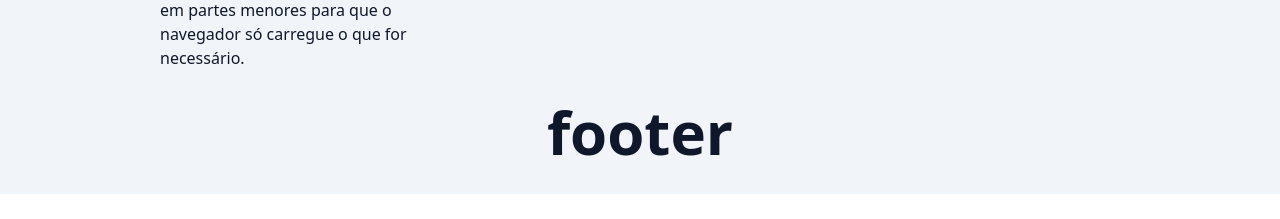
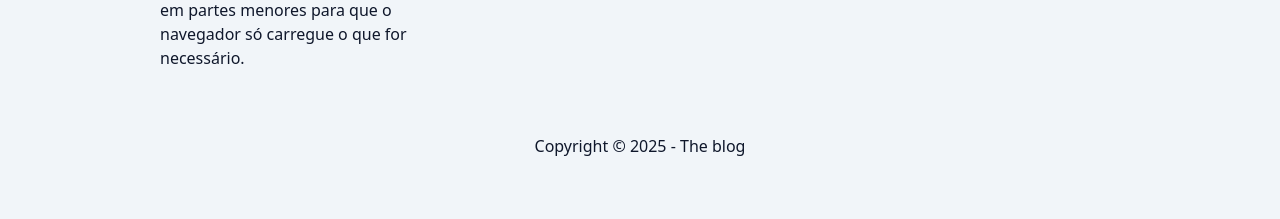
Before and after one commit to vinny7x/next-blog, a Next.js app: page / in a window 1280 px wide. Shown: the part 1956-2175 px from the top of the page. Before the commit the page ends 2150 px from the top, so only its background shows below. Built offline with nearby package versions, Linux system fonts and the light colour scheme.

Commit message:
✨ feat: footer e links

```diff
--- a/src/app/layout.tsx
+++ b/src/app/layout.tsx
@@ -2,7 +2,7 @@ import type { Metadata } from "next";
 import "./globals.css";
 import { Container } from "@/components/Container";
 import { Header } from "@/components/Header";
-import clsx from "clsx";
+import { Footer } from "@/components/Footer";
 
 type RootLayoutProps = {
     children: React.ReactNode
@@ -23,12 +23,7 @@ export default function RootLayout({ children }: Readonly<RootLayoutProps>) {
                 <Container>
                     <Header />
                     {children}
-                    <footer>
-                        <p className={clsx(
-                            'text-6xl font-bold text-center',
-                            'py-8'
-                        )}>footer</p>
-                    </footer>
+                    <Footer />
                 </Container>
             </body>
         </html>
--- /dev/null
+++ b/src/components/Footer/index.tsx
@@ -0,0 +1,13 @@
+import clsx from "clsx";
+import Link from "next/link";
+
+export function Footer() {
+    return <footer className={clsx(
+        'pb-16',
+        'text-center'
+    )}>
+        <p>
+            <span>Copyright &copy; {new Date().getFullYear()} - </span>
+        <Link href='/'>The blog</Link></p>
+    </footer>
+}
--- a/src/components/Header/index.tsx
+++ b/src/components/Header/index.tsx
@@ -10,7 +10,7 @@ export function Header() {
                 'md:text-6xl/normal md:py-11',
                 'lg:text-7xl/normal lg:py-12',
             )}>
-                <Link href="">The blog</Link>
+                <Link href="/">The blog</Link>
             </h1>
         </header>
     )
--- a/src/components/PostsList/index.tsx
+++ b/src/components/PostsList/index.tsx
@@ -11,6 +11,7 @@ export async function PostsList() {
             'grid grid-cols-1 gap-8',
             'sm:grid-cols-2',
             'lg:grid-cols-3',
+            'mb-16'
         )}>
             {posts.slice(1).map(post => {
                 const postLink = `/post/${post.slug}`
```
